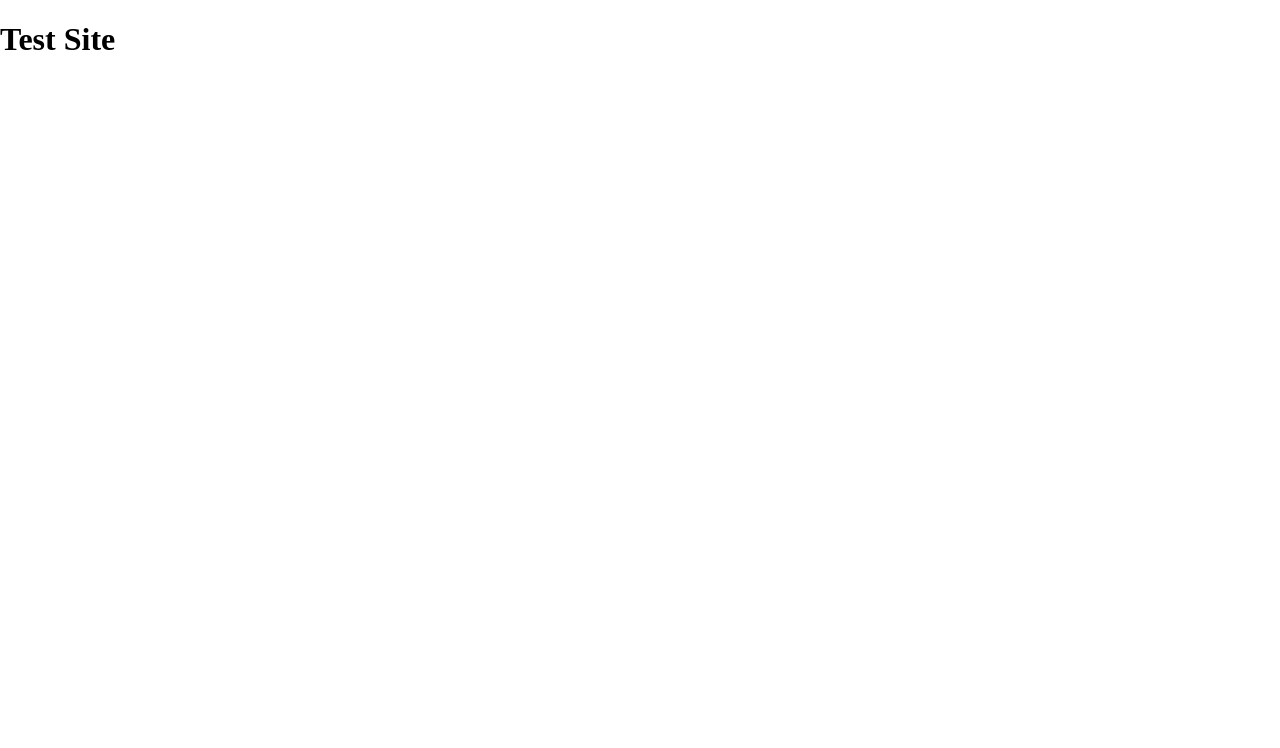
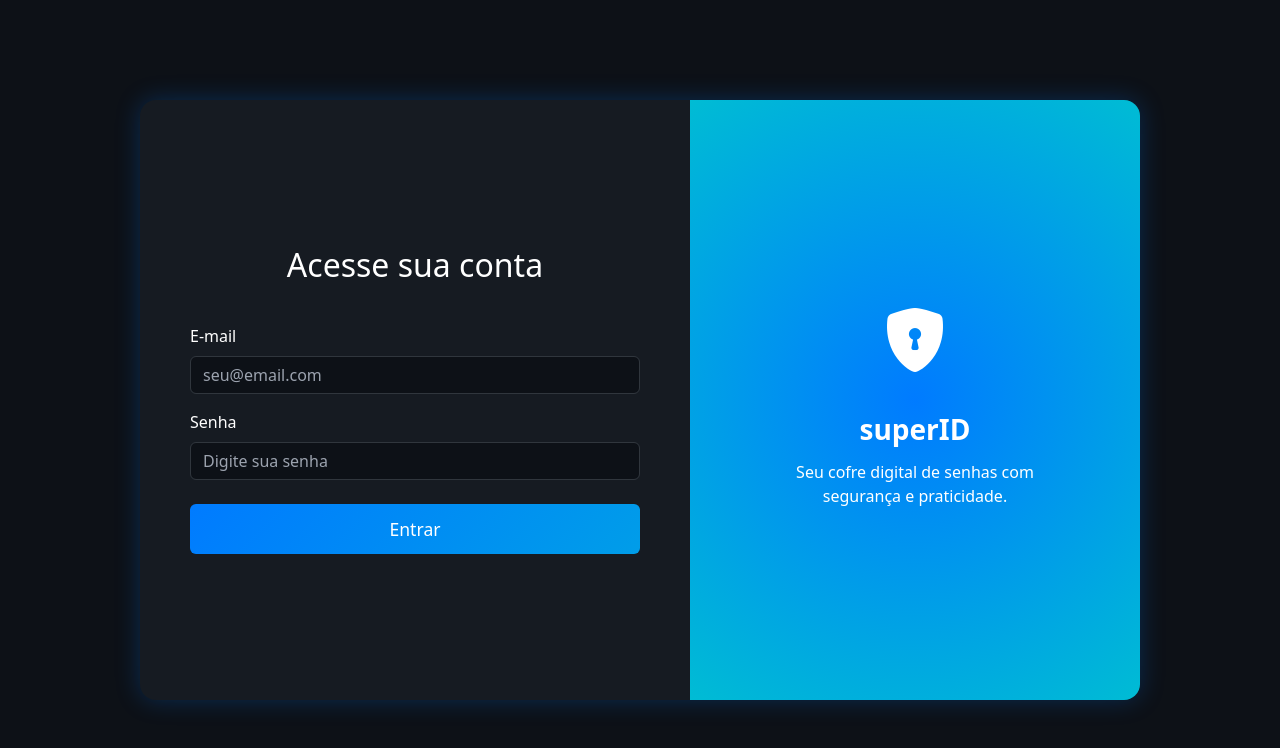
Before and after one commit to Codenamedarkray/PI3-Turma3-3, a plain HTML site: page SiteTest/index.html in a window 1280 px wide. Drawn offline with nearby package versions, Linux system fonts and the light colour scheme.

Commit message:
update TestSite (login)

```diff
--- a/SiteTest/index.html
+++ b/SiteTest/index.html
@@ -1,23 +1,172 @@
 <!DOCTYPE html>
 <html lang="pt-br">
 <head>
-    <meta charset="UTF-8">
-    <meta name="viewport" content="width=device-width, initial-scale=1.0">
+  <meta charset="UTF-8">
+  <meta name="viewport" content="width=device-width, initial-scale=1">
+  <title>superID - Login</title>
+  <link href="https://cdn.jsdelivr.net/npm/bootstrap@5.3.2/dist/css/bootstrap.min.css" rel="stylesheet">
+  <link href="https://cdn.jsdelivr.net/npm/bootstrap-icons@1.10.5/font/bootstrap-icons.css" rel="stylesheet">
+  <style>
+    body {
+      background-color: #0d1117;
+      color: #ffffff;
+      height: 100vh;
+      margin: 0;
+      display: flex;
+      align-items: center;
+      justify-content: center;
+    }
 
-    <link rel="stylesheet" href="https://cdnjs.cloudflare.com/ajax/libs/normalize/8.0.1/normalize.min.css"
-    integrity="sha512-NhSC1YmyruXifcj/KFRWoC561YpHpc5Jtzgvbuzx5VozKpWvQ+4nXhPdFgmx8xqexRcpAglTj9sIBWINXa8x5w=="
-    crossorigin="anonymous" referrerpolicy="no-referrer" />
+    .login-card {
+      background-color: #161b22;
+      border-radius: 16px;
+      overflow: hidden;
+      box-shadow: 0 0 25px rgba(0, 123, 255, 0.25);
+      width: 100%;
+      max-width: 1000px;
+      height: 600px;
+      display: flex;
+    }
 
-    <title>Test Site</title>
+    .login-form {
+      padding: 50px;
+      flex: 1;
+      display: flex;
+      flex-direction: column;
+      justify-content: center;
+    }
+
+    .login-form h2 {
+      text-align: center;
+      font-size: 2rem;
+      margin-bottom: 40px;
+    }
+
+    .login-banner {
+      flex: 1;
+      position: relative;
+      overflow: hidden;
+      color: #fff;
+      display: flex;
+      flex-direction: column;
+      justify-content: center;
+      align-items: center;
+      background: radial-gradient(circle at center, #007bff, #00bcd4);
+      transition: background 0.3s ease-out;
+    }
+
+    .form-control {
+      background-color: #0d1117;
+      border-color: #30363d;
+      color: #fff;
+      transition: all 0.3s ease;
+    }
+
+    .form-control::placeholder {
+      color: #9ca3af;
+      opacity: 1;
+    }
+
+    .form-control:focus {
+      background-color: #0d1117;
+      border-color: #00bcd4;
+      color: #fff;
+      box-shadow: 0 0 0 0.2rem rgba(0, 188, 212, 0.25);
+    }
+
+    .btn-gradient {
+      background: linear-gradient(135deg, #007bff, #00bcd4);
+      border: none;
+      color: white;
+      padding: 12px;
+      font-size: 1.1rem;
+      border-radius: 6px;
+      transition: background-position 0.4s ease;
+      background-size: 200%;
+      background-position: left;
+    }
+
+    .btn-gradient:hover {
+      background-position: right;
+    }
+
+    .logo {
+      font-size: 64px;
+      margin-bottom: 20px;
+    }
+
+    .brand-name {
+      font-size: 28px;
+      font-weight: bold;
+      margin-bottom: 10px;
+    }
+
+    .slogan {
+      font-size: 16px;
+      font-weight: 300;
+      text-align: center;
+      max-width: 280px;
+    }
+
+    @media (max-width: 768px) {
+      .login-card {
+        flex-direction: column;
+        height: auto;
+      }
+      .login-banner {
+        padding: 30px;
+      }
+    }
+  </style>
 </head>
 <body>
-    <!-- Para funcionar, http-server ./-->
 
-    <section class="content">
-        <h1>Test Site</h1>
+  <div class="login-card">
 
+    <!-- Formulário -->
+    <div class="login-form">
+      <h2>Acesse sua conta</h2>
+      <form>
+        <div class="mb-3">
+          <label for="email" class="form-label">E-mail</label>
+          <input type="email" class="form-control" id="email" placeholder="seu@email.com" required>
+        </div>
+        <div class="mb-4">
+          <label for="senha" class="form-label">Senha</label>
+          <input type="password" class="form-control" id="senha" placeholder="Digite sua senha" required>
+        </div>
+        <div class="d-grid">
+          <button type="submit" class="btn btn-gradient">Entrar</button>
+        </div>
+      </form>
+    </div>
 
-    </section>
+    <!-- Banner com efeito -->
+    <div class="login-banner" id="banner">
+      <div class="logo">
+        <i class="bi bi-shield-lock-fill"></i>
+      </div>
+      <div class="brand-name">superID</div>
+      <div class="slogan">Seu cofre digital de senhas com segurança e praticidade.</div>
+    </div>
 
+  </div>
+
+  <script>
+    const banner = document.getElementById('banner');
+
+    banner.addEventListener('mousemove', (e) => {
+      const rect = banner.getBoundingClientRect();
+      const x = e.clientX - rect.left;
+      const y = e.clientY - rect.top;
+      banner.style.background = `radial-gradient(circle at ${x}px ${y}px, #007bff, #00bcd4)`;
+    });
+
+    banner.addEventListener('mouseleave', () => {
+      banner.style.background = `radial-gradient(circle at center, #007bff, #00bcd4)`;
+    });
+  </script>
+
+  <script src="https://cdn.jsdelivr.net/npm/bootstrap@5.3.2/dist/js/bootstrap.bundle.min.js"></script>
 </body>
 </html>
```
